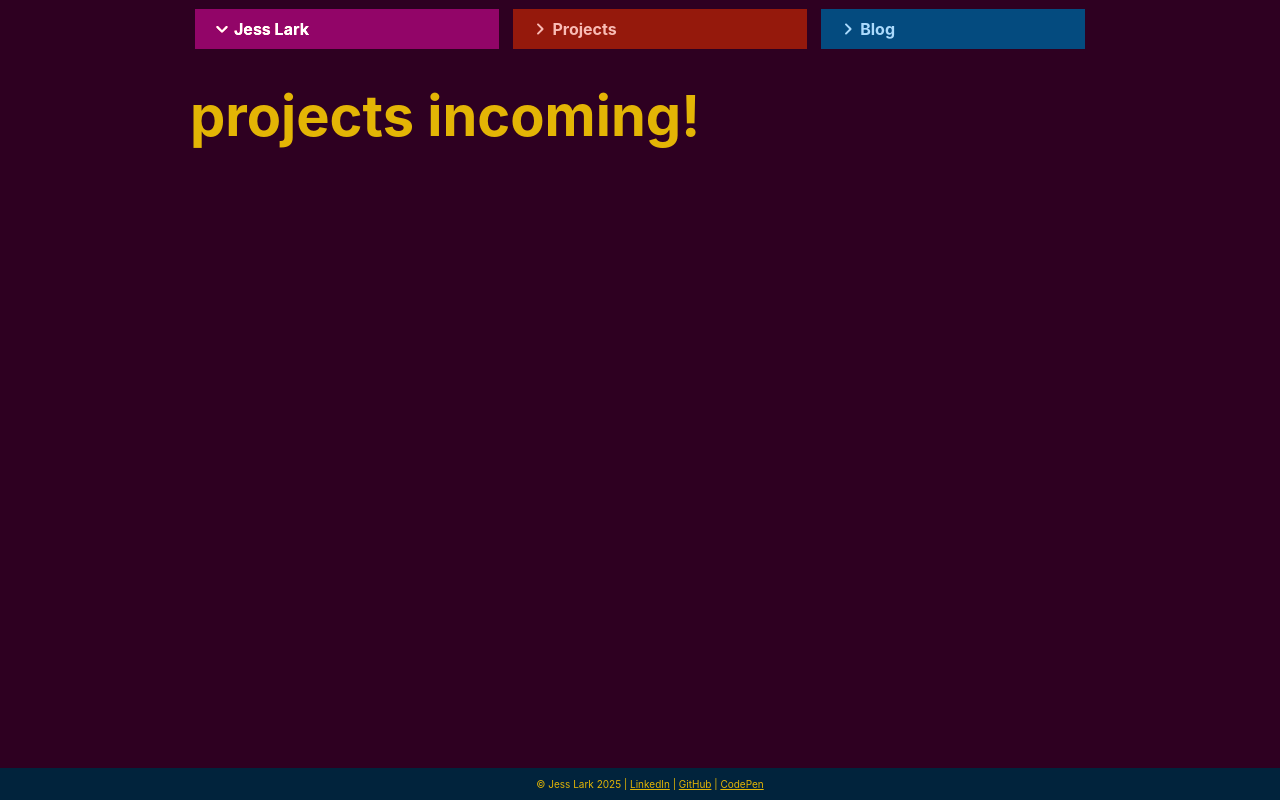
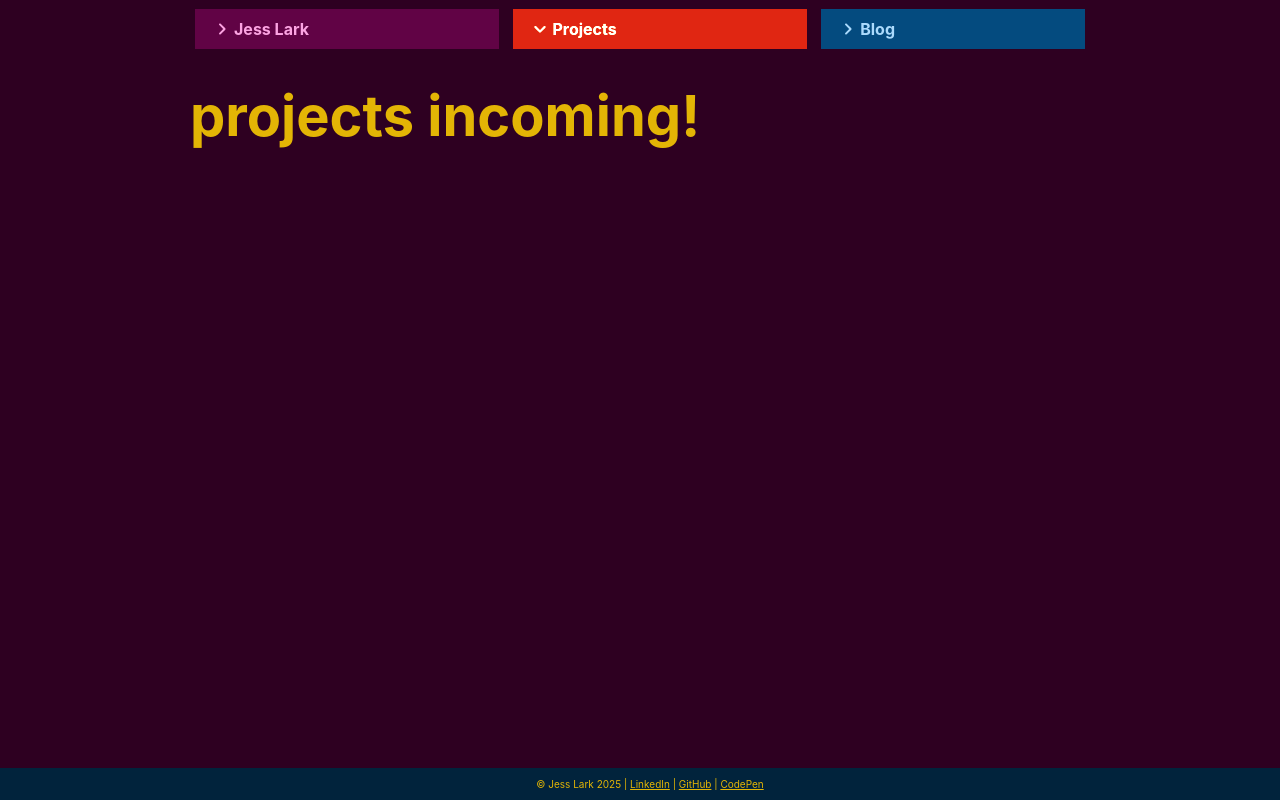
Before and after one commit to jesslark/cra-jesslark, a React (Create React App) app: page / in a window 1280 px wide. Both pictures are taken after a click on the link "Projects". Built offline with nearby package versions, Linux system fonts and the light colour scheme.

Commit message:
fix arrows in nav

```diff
--- a/src/App.js
+++ b/src/App.js
@@ -44,18 +44,39 @@ function App() {
         toggle theme
       </a> */}
       <header>
-        <a onClick={() => handleNavClick("main")} className="nav active">
-          <KeyboardArrowDownRoundedIcon className="icon" />
+        <a
+          onClick={() => handleNavClick("main")}
+          className={`nav${page === "main" ? " active" : ""}`}
+        >
+          {page === "main" ? (
+            <KeyboardArrowDownRoundedIcon className="icon" />
+          ) : (
+            <KeyboardArrowRightRoundedIcon className="icon" />
+          )}
           Jess Lark
         </a>
         &nbsp;
-        <a onClick={() => handleNavClick("projects")} className="nav">
-          <KeyboardArrowRightRoundedIcon className="icon" />
+        <a
+          onClick={() => handleNavClick("projects")}
+          className={`nav${page === "projects" ? " active" : ""}`}
+        >
+          {page === "projects" ? (
+            <KeyboardArrowDownRoundedIcon className="icon" />
+          ) : (
+            <KeyboardArrowRightRoundedIcon className="icon" />
+          )}
           Projects
         </a>
         &nbsp;
-        <a onClick={() => handleNavClick("blog")} className="nav">
-          <KeyboardArrowRightRoundedIcon className="icon" />
+        <a
+          onClick={() => handleNavClick("blog")}
+          className={`nav${page === "blog" ? " active" : ""}`}
+        >
+          {page === "blog" ? (
+            <KeyboardArrowDownRoundedIcon className="icon" />
+          ) : (
+            <KeyboardArrowRightRoundedIcon className="icon" />
+          )}
           Blog
         </a>
       </header>
```
